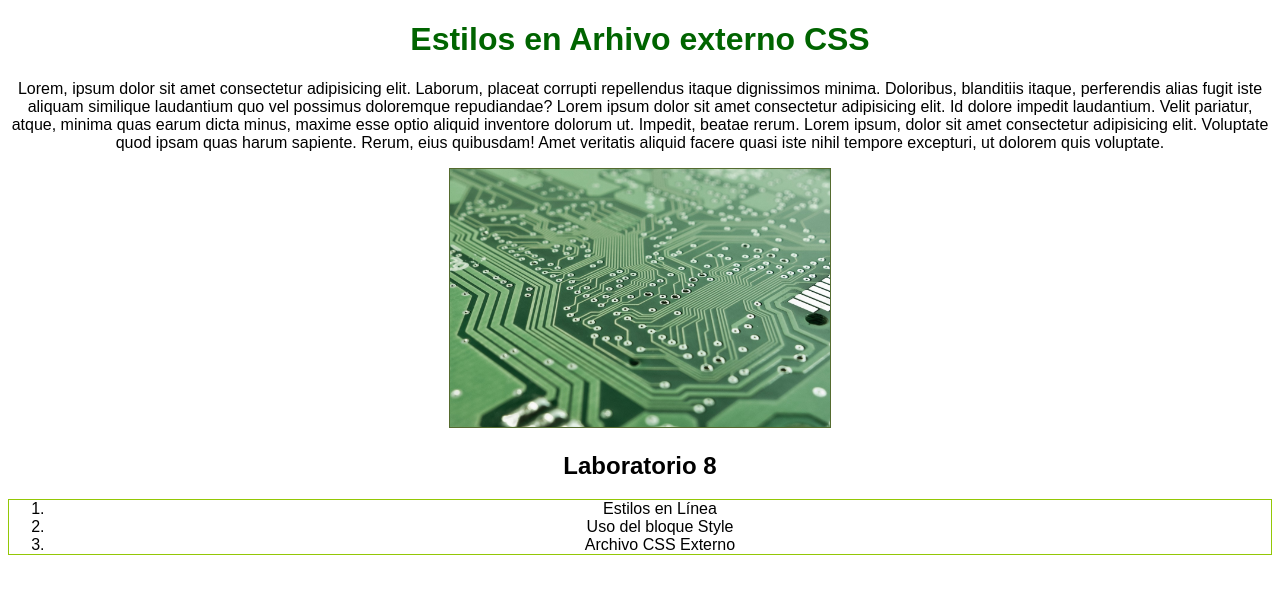
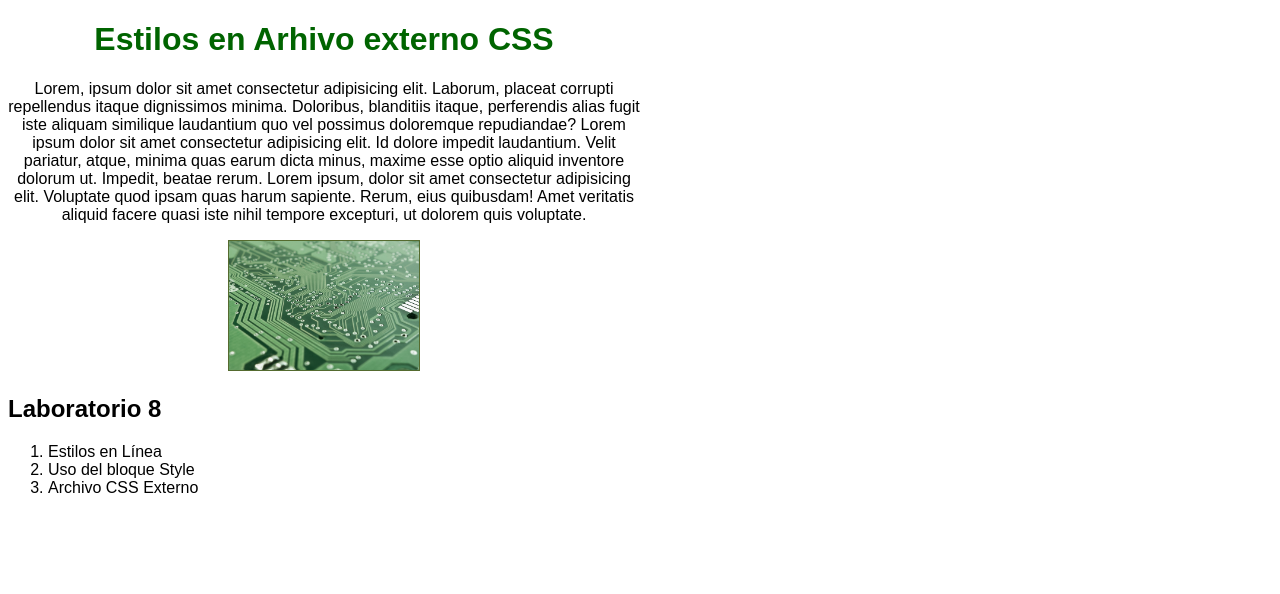
Before and after one commit to angel-ttc-222/laboratorio8, a plain HTML site: page index.html in a window 1280 px wide. Drawn offline with Linux system fonts and the light colour scheme.

Commit message:
Modif. Estilos 2

```diff
--- a/estilos.css
+++ b/estilos.css
@@ -1,6 +1,5 @@
 body {
     font-family: Arial, Helvetica sans-serif;
-    text-align: center;
 }
 h1{
     color: darkgreen;
@@ -14,5 +13,13 @@ img {
     width: 30%;
 }
 ol {
-    border: 1px solid #93c706;
+    text-align: left;
 }
+
+h2 {
+    text-align: left;
+}
+div {
+    width: 50%;
+    text-align: center;
+}
--- a/index.html
+++ b/index.html
@@ -7,6 +7,7 @@
     <link rel="stylesheet" href="estilos.css">
 </head>
 <body>
+    <div>
         <h1>Estilos en Arhivo externo CSS</h1>
         <p>Lorem, ipsum dolor sit amet consectetur adipisicing elit. Laborum, placeat corrupti repellendus itaque
             dignissimos minima. Doloribus, blanditiis itaque, perferendis
@@ -24,6 +25,7 @@
             <li>Uso del bloque Style</li>
             <li>Archivo CSS Externo</li>
         </ol>
+    </div>
 
 </body>
 </html>
```
Lines whose indentation alone changed are shown as unchanged.
